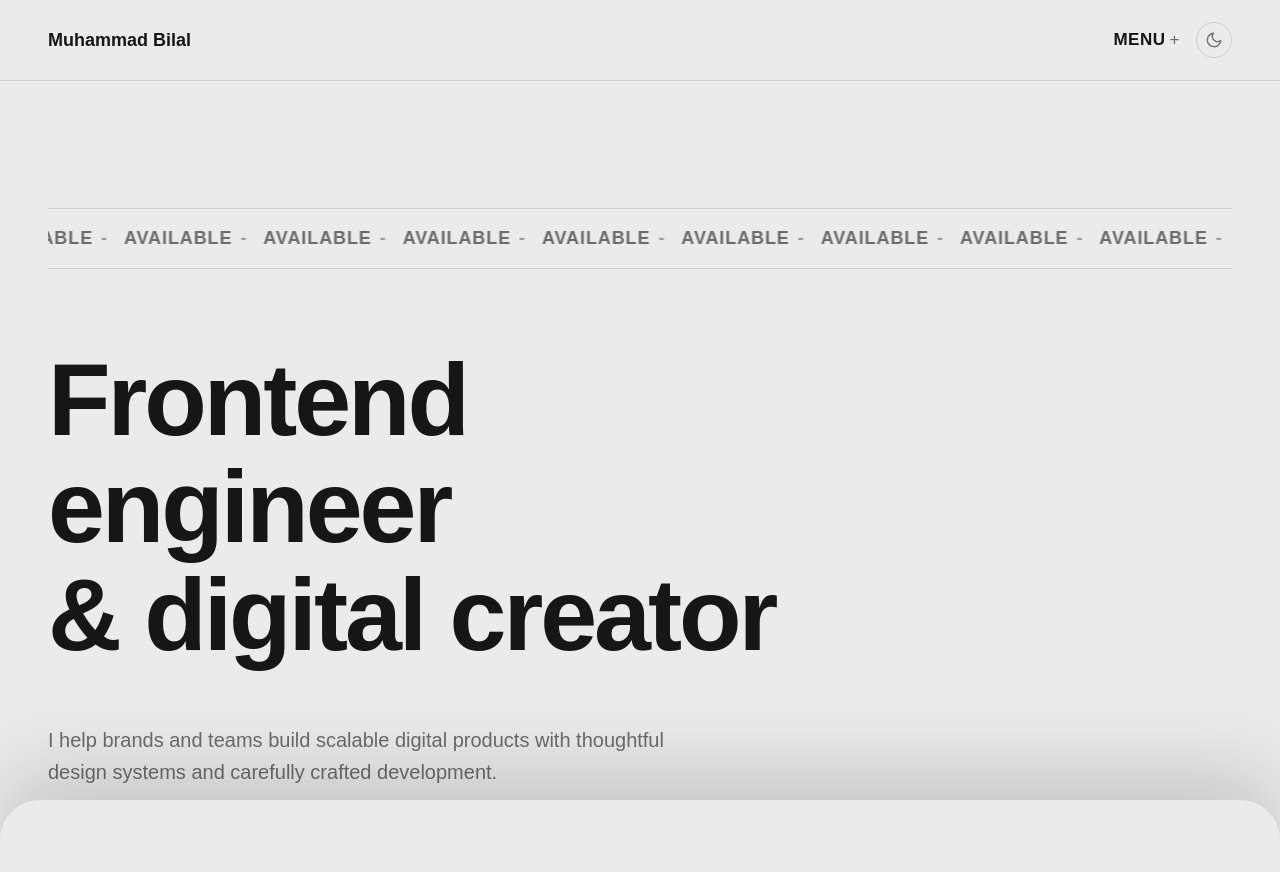
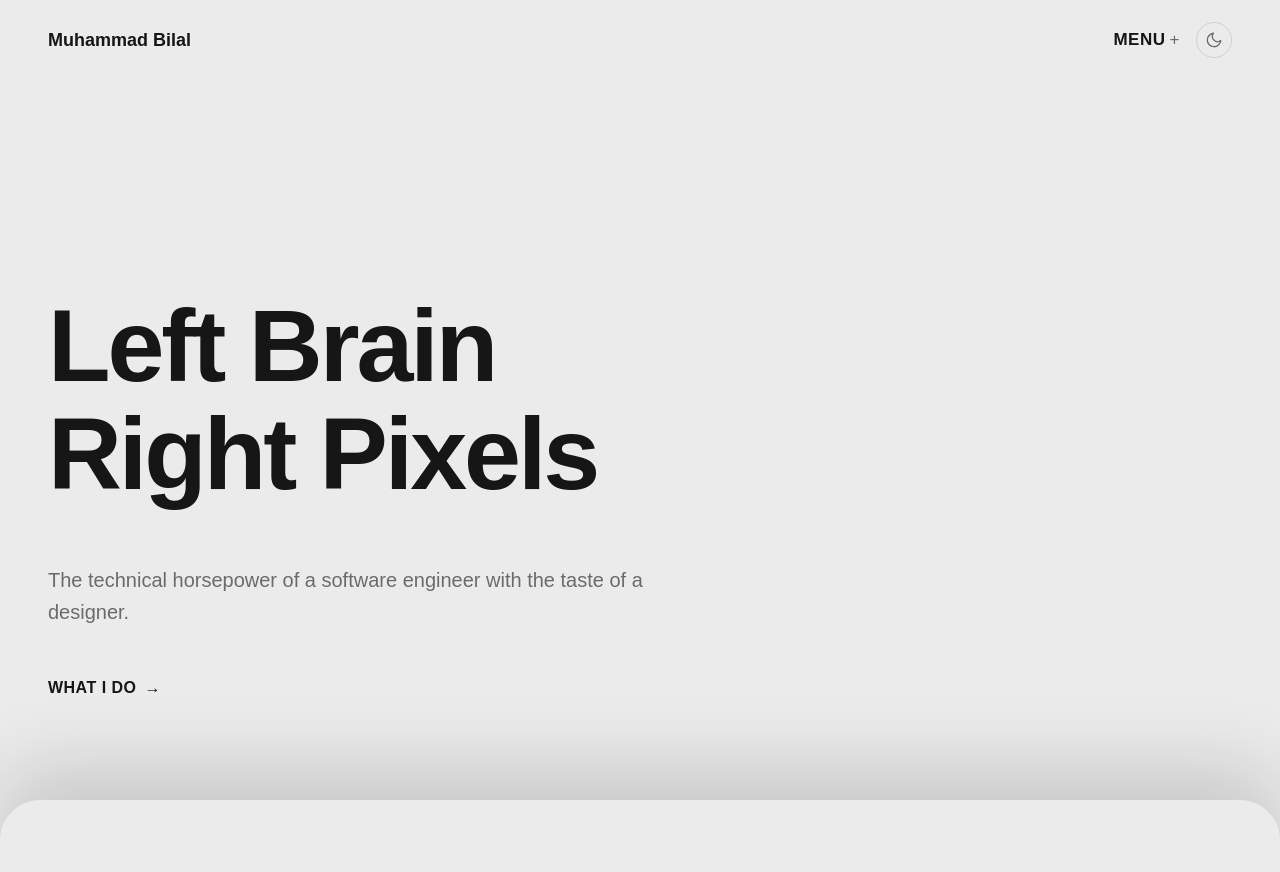
Before and after one commit to bilalmuhammad41/mbilal-portfolio, a Next.js app: page / in a window 1280 px wide. Shown: the top 872 px of the page. Built offline with nearby package versions, Linux system fonts and the light colour scheme.

Commit message:
copy update

```diff
--- a/src/components/Nav/Nav.css
+++ b/src/components/Nav/Nav.css
@@ -5,7 +5,6 @@
   right: 0;
   z-index: 50;
   background: var(--bg);
-  border-bottom: 1px solid var(--border);
 }
 
 .nav-inner {
--- a/src/sections/Home/Home.jsx
+++ b/src/sections/Home/Home.jsx
@@ -25,9 +25,9 @@ const Home = () => {
             <h1
               className={`home-headline ${isVisible ? "reveal-visible" : "reveal-hidden"}`}
             >
-              Frontend engineer
+              Creatively
               <br />
-              &amp; digital creator
+              Technical
             </h1>
           </div>
 
@@ -36,19 +36,11 @@ const Home = () => {
               <p
                 className={`home-paragraph ${isVisible ? "reveal-visible" : "reveal-hidden"} delay-200`}
               >
-                I help brands and teams build scalable digital products with
-                thoughtful design systems and carefully crafted development.
+                I engineer smooth digital products, craft premium UI, and rarely break production on a Friday. Let&apos;s build something cool.
               </p>
             </div>
             <div className="overflow-hidden">
-              <p
-                className={`home-paragraph ${isVisible ? "reveal-visible" : "reveal-hidden"} delay-300`}
-              >
-                For over 5 years I&apos;ve been creating as a digital artist, and
-                now I bring that same creative eye to web development — building
-                captivating online experiences with no shortcuts or
-                simplifications.
-              </p>
+
             </div>
             <div className="overflow-hidden">
               <p
--- a/src/views/HomeView.jsx
+++ b/src/views/HomeView.jsx
@@ -20,7 +20,6 @@ export default function HomeView() {
   return (
     <div className="view-page">
       <section className="home section-container">
-        <Marquee text="available" separator="-" />
 
         <div className="home-hero">
           <div className="home-hero-text">
@@ -28,9 +27,9 @@ export default function HomeView() {
               <h1
                 className={`home-headline ${isVisible ? "reveal-visible" : "reveal-hidden"}`}
               >
-                Frontend engineer
+                Left Brain
                 <br />
-                &amp; digital creator
+                Right Pixels
               </h1>
             </div>
 
@@ -39,18 +38,10 @@ export default function HomeView() {
                 <p
                   className={`home-paragraph ${isVisible ? "reveal-visible" : "reveal-hidden"} delay-200`}
                 >
-                  I help brands and teams build scalable digital products with
-                  thoughtful design systems and carefully crafted development.
+                The technical horsepower of a software engineer with the taste of a designer.
                 </p>
               </div>
-              <div className="overflow-hidden">
-                <p
-                  className={`home-paragraph ${isVisible ? "reveal-visible" : "reveal-hidden"} delay-300`}
-                >
-                  For over 5 years I&apos;ve been creating as a digital artist,
-                  and now I bring that same creative eye to web development.
-                </p>
-              </div>
+
             </div>
 
             <div className="overflow-hidden">
@@ -67,7 +58,6 @@ export default function HomeView() {
       </section>
 
       <section className="section-container home-preview">
-        <p className="section-label">Portfolio</p>
         <h2 className="section-heading">MY GAME</h2>
 
         <div className="home-preview-list">
```
